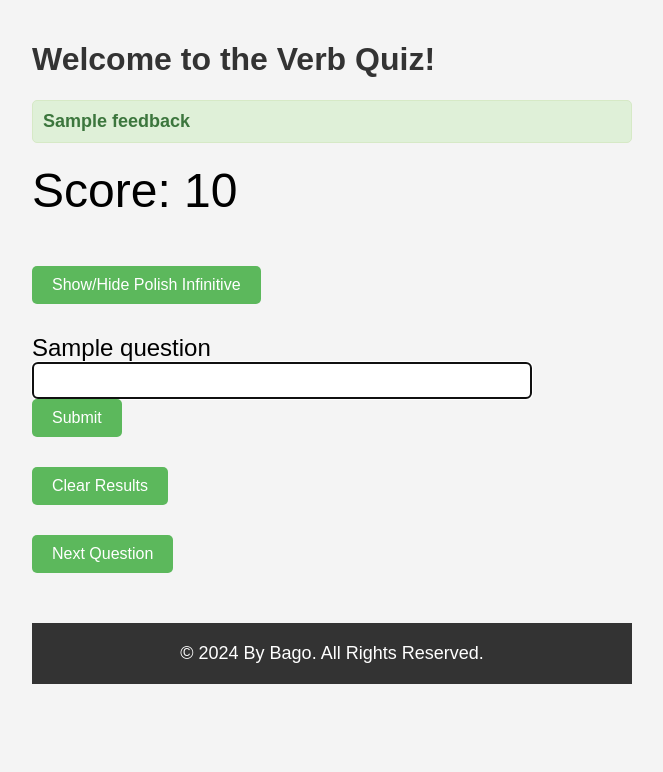
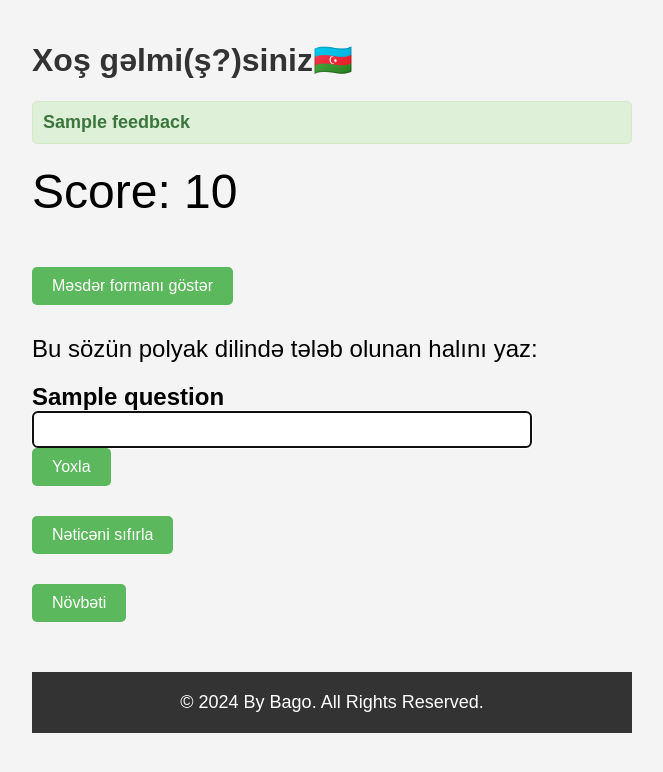
Before and after one commit to bago1/polbago, a Flask app: template templates/random_verb.html in a window 1280 px wide. Shown: the top 772 px of the page, without its empty margins (308-971 px from the left). Run offline with Flask 3, Linux system fonts and the light colour scheme; the template is opened without the code that fills it: most values are stand-ins (such as "Sample title", 1, 10 or a date in 2020).

Commit message:
azerbaijan

```diff
--- a/app.py
+++ b/app.py
@@ -44,7 +44,8 @@ def index():
             'conjugation_pol': random_conjugation['conjugation_pol']
         }
 
-        question = f"Type the Polish form of '{random_conjugation['pronoun_eng']} {random_conjugation['conjugation_eng']}'"
+        question = f" '{random_conjugation['pronoun_eng']} {random_conjugation['conjugation_eng']}'"
+        # question = f"Type the Polish form of '{random_conjugation['pronoun_eng']} {random_conjugation['conjugation_eng']}'"
 
         return render_template('random_verb.html', feedback=session.get('feedback', ''),
                                score=session.get('score', 0), question=question, verbs=verbs)
--- a/templates/random_verb.html
+++ b/templates/random_verb.html
@@ -80,7 +80,8 @@
     </style>
 </head>
 <body>
-<h1>Welcome to the Verb Quiz!</h1>
+<!--<h1>Welcome to the Verb Quiz!</h1>-->
+<h1>Xoş gəlmi(ş?)siniz🇦🇿</h1>
 
 {% if feedback %}
     {% if "Incorrect" in feedback %}
@@ -91,24 +92,31 @@
 {% endif %}
 
 <p style="font-size: 48px; margin-top: 20px;">Score: {{ score }}</p>
- <button onclick="toggleInfinitive()">Show/Hide Polish Infinitive</button>
- <p id="polishInfinitive" class="hidden">Infinitive in Polish: {{ session.current_verb.infinitive_pol }}</p>
+<!-- <button onclick="toggleInfinitive()">Show/Hide Polish Infinitive</button>-->
+ <button onclick="toggleInfinitive()">Məsdər formanı göstər</button>
+<!-- <p id="polishInfinitive" class="hidden">Infinitive in Polish: {{ session.current_verb.infinitive_pol }}</p>-->
+ <p id="polishInfinitive" class="hidden">Polyak dilində məsdər: {{ session.current_verb.infinitive_pol }}</p>
 
 <form method="POST" action="{{ url_for('submit_answer') }}">
-    <label for="answer" style="font-size: 24px; margin-top: 20px;" >{{ question }}</label>
+    <label for="answer" style="font-size: 24px; margin-top: 20px;" > Bu sözün polyak dilində tələb olunan halını yaz: </label>
+<label for="answer" style="font-size: 24px; margin-top: 20px;" >  <strong>{{ question }}</strong></label>
+<!--    <label for="answer" style="font-size: 24px; margin-top: 20px;" >Type the Polish form of {{ question }}</label>-->
     <input type="text" id="answer" name="answer" required autofocus>
-    <button type="submit">Submit</button>
+<!--    <button type="submit">Submit</button>-->
+    <button type="submit">Yoxla</button>
 </form>
 
 <form method="POST" action="{{ url_for('clear_results') }}">
-    <button type="submit">Clear Results</button>
+<!--    <button type="submit">Clear Results</button>-->
+    <button type="submit">Nəticəni sıfırla</button>
 </form>
 
 <!--<form method="POST" action="{{ url_for('clear_cache') }}">-->
 <!--    <button type="submit">Clear Cache</button>-->
 <!--</form>-->
 
-<a href="/">Next Question</a>
+<!--<a href="/">Next Question</a>-->
+<a href="/">Növbəti</a>
 
 
 <script>
```
